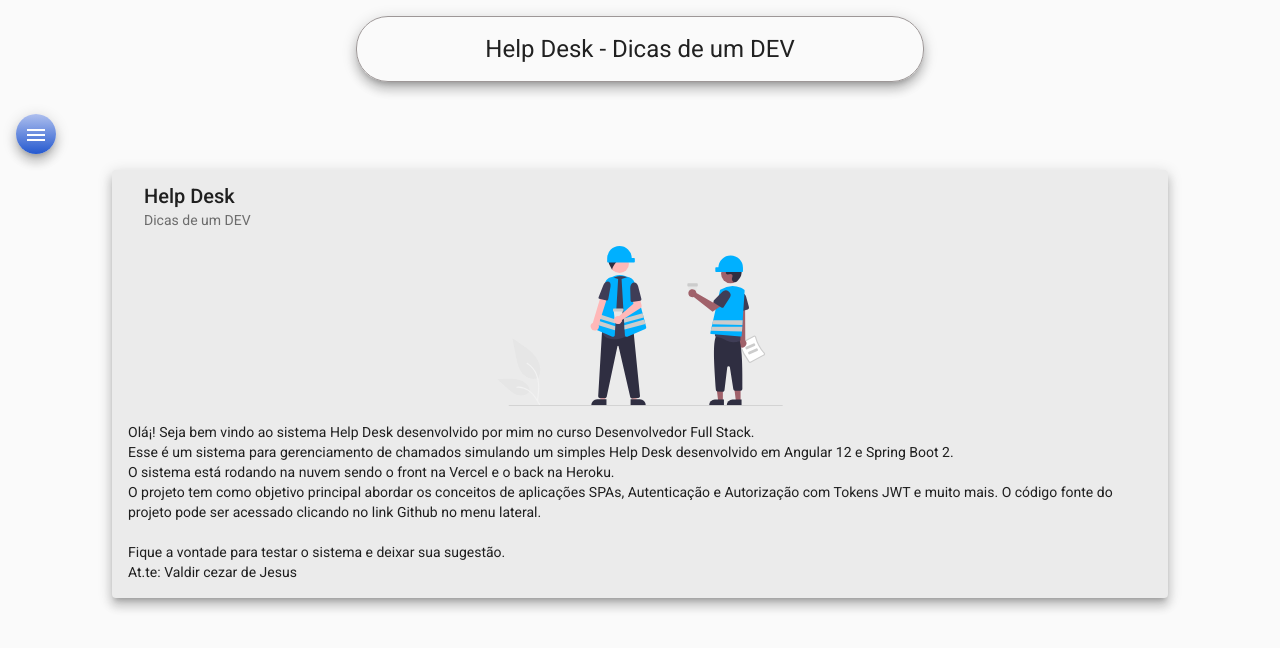
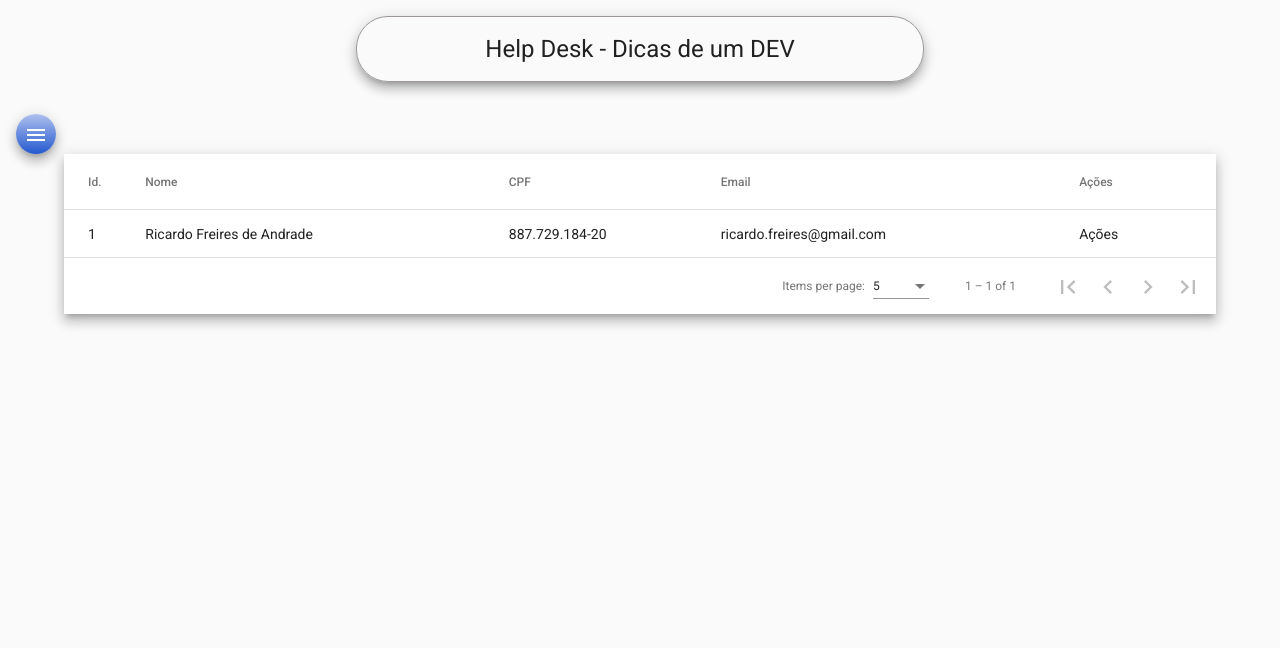
Before and after one commit to ricardofandradegit/helpdesk-frontend, an Angular app: page /tecnicos in a window 1280 px wide. Before the commit this address led to /home. Shown: the top 648 px of the page. Built offline with nearby package versions, Linux system fonts and the light colour scheme.

Commit message:
Elemento TABLE para o TECNICO-LIST

```diff
--- a/src/app/components/nav/nav.component.ts
+++ b/src/app/components/nav/nav.component.ts
@@ -11,7 +11,7 @@ export class NavComponent implements OnInit {
   constructor(private router: Router) {}
 
   ngOnInit(): void {
-    this.router.navigate(['home'])
+    this.router.navigate(['tecnicos'])
   }
 
 }
--- a/src/app/components/tecnico/tecnico-list/tecnico-list.component.css
+++ b/src/app/components/tecnico/tecnico-list/tecnico-list.component.css
@@ -0,0 +1,8 @@
+.container {
+    width: 90%;
+    margin: auto;
+}
+
+table {
+    width: 100%;
+  }
--- a/src/app/components/tecnico/tecnico-list/tecnico-list.component.html
+++ b/src/app/components/tecnico/tecnico-list/tecnico-list.component.html
@@ -1 +1,39 @@
-<p>tecnico-list works!</p>
+<div class="container">
+    <div class="mat-elevation-z8">
+        <table mat-table [dataSource]="dataSource">
+
+          <ng-container matColumnDef="id">
+            <th mat-header-cell *matHeaderCellDef> Id. </th>
+            <td mat-cell *matCellDef="let element"> {{element.id}} </td>
+          </ng-container>
+
+          <ng-container matColumnDef="nome">
+            <th mat-header-cell *matHeaderCellDef> Nome </th>
+            <td mat-cell *matCellDef="let element"> {{element.nome}} </td>
+          </ng-container>
+
+          <ng-container matColumnDef="cpf">
+            <th mat-header-cell *matHeaderCellDef> CPF </th>
+            <td mat-cell *matCellDef="let element"> {{element.cpf}} </td>
+          </ng-container>
+
+          <ng-container matColumnDef="email">
+            <th mat-header-cell *matHeaderCellDef> Email </th>
+            <td mat-cell *matCellDef="let element"> {{element.email}} </td>
+          </ng-container>
+
+          <ng-container matColumnDef="acoes">
+            <th mat-header-cell *matHeaderCellDef> Ações </th>
+            <td mat-cell *matCellDef="let element"> Ações </td>
+          </ng-container>
+
+          <tr mat-header-row *matHeaderRowDef="displayedColumns"></tr>
+          <tr mat-row *matRowDef="let row; columns: displayedColumns;"></tr>
+        </table>
+
+        <mat-paginator [pageSizeOptions]="[5, 10, 20]"
+                       showFirstLastButtons
+                       aria-label="Select page of periodic elements">
+        </mat-paginator>
+      </div>
+</div>
--- a/src/app/components/tecnico/tecnico-list/tecnico-list.component.ts
+++ b/src/app/components/tecnico/tecnico-list/tecnico-list.component.ts
@@ -1,4 +1,7 @@
-import { Component, OnInit } from '@angular/core';
+import { Component, OnInit, ViewChild } from '@angular/core';
+import { MatPaginator } from '@angular/material/paginator';
+import { MatTableDataSource } from '@angular/material/table';
+import { Tecnico } from 'src/app/models/tecnico';
 
 @Component({
   selector: 'app-tecnico-list',
@@ -7,9 +10,28 @@ import { Component, OnInit } from '@angular/core';
 })
 export class TecnicoListComponent implements OnInit {
 
+  ELEMENT_DATA: Tecnico[] = [
+    {
+      id: 1,
+      nome: 'Ricardo Freires de Andrade',
+      cpf: '887.729.184-20',
+      email: 'ricardo.freires@gmail.com',
+      senha: '1234',
+      perfis: ['0'],
+      dataCriacao: '30/09/2022'
+    }
+  ]
+  displayedColumns: string[] = ['id', 'nome', 'cpf', 'email', 'acoes'];
+  dataSource = new MatTableDataSource<Tecnico>(this.ELEMENT_DATA);
+
   constructor() { }
 
   ngOnInit(): void {
   }
 
+  @ViewChild(MatPaginator) paginator: MatPaginator;
+
+  ngAfterViewInit() {
+    this.dataSource.paginator = this.paginator;
+  }
 }
--- /dev/null
+++ b/src/app/models/tecnico.ts
@@ -0,0 +1,9 @@
+export interface Tecnico {
+    id?:         any;
+    nome:     string;
+    cpf:      string;
+    email:    string;
+    senha:    string;
+    perfis: string[];
+    dataCriacao: any;
+}
```
